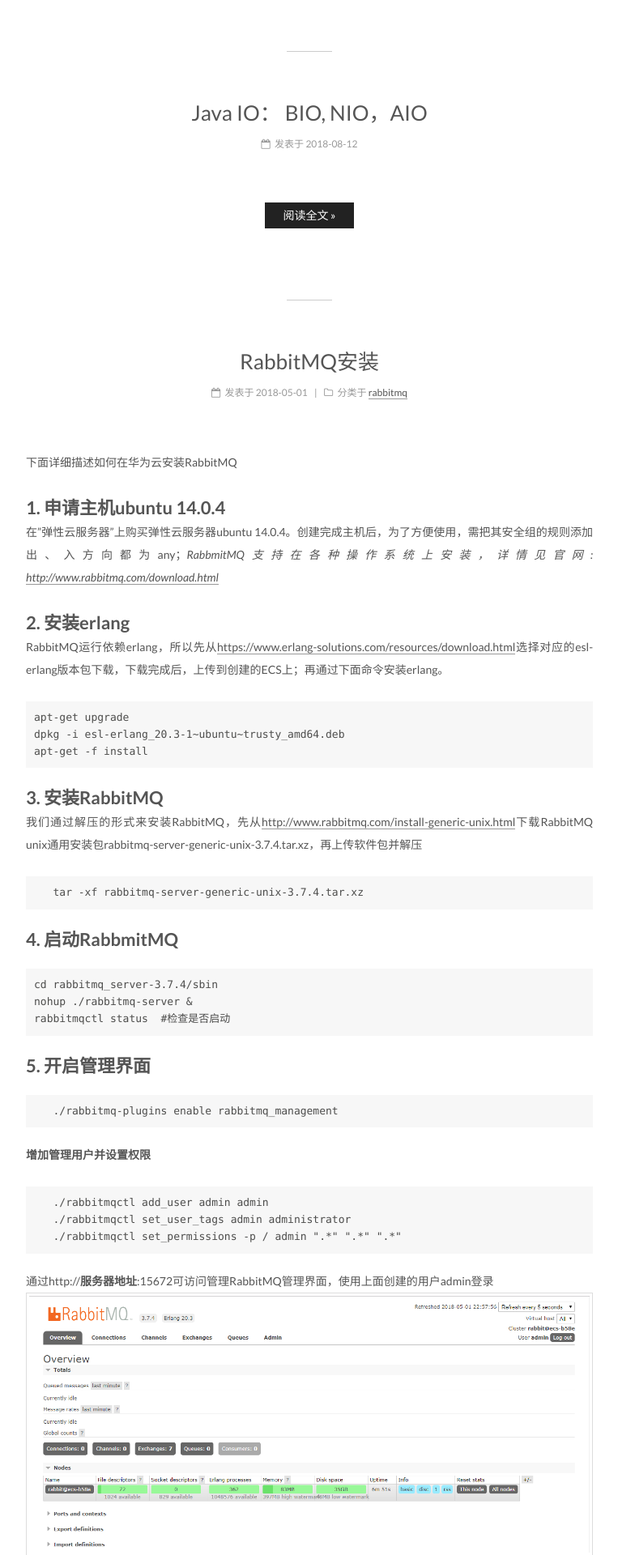
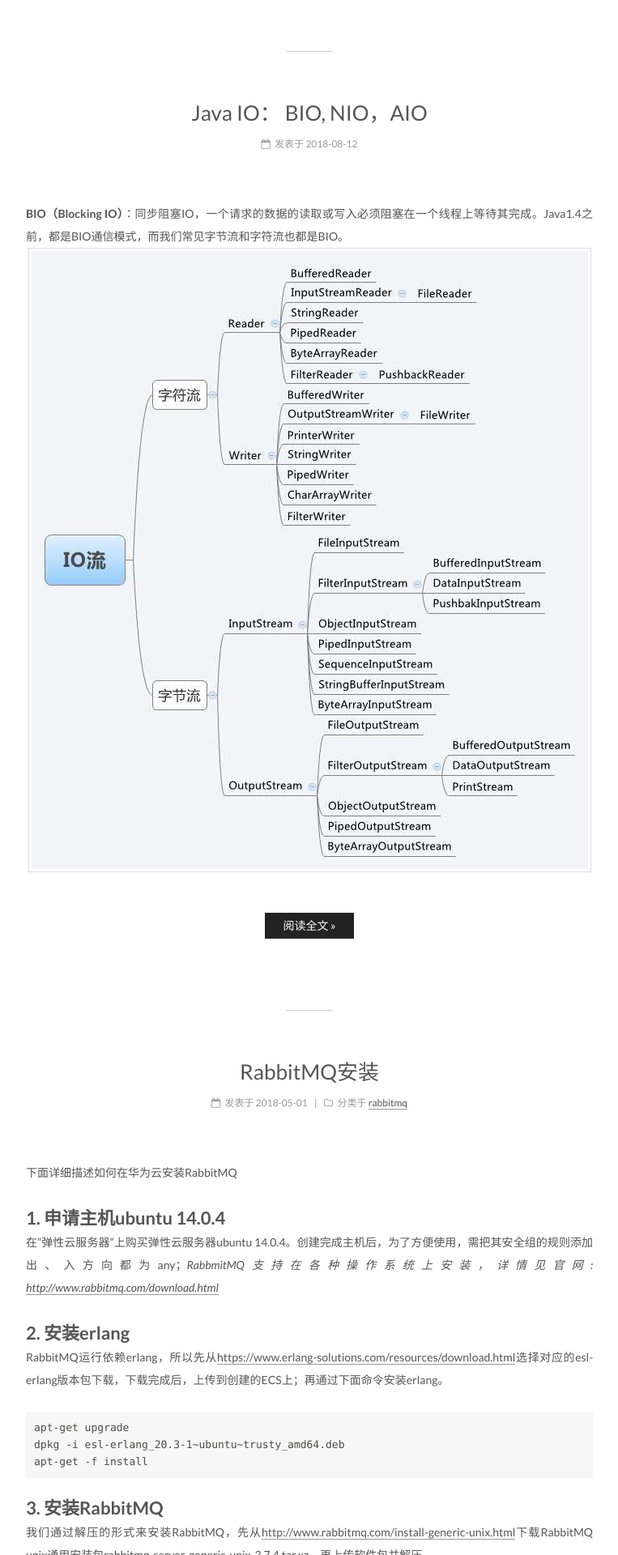
Before and after one commit to JianhuaGong/blog, a Jekyll site: the page built from index.html, in a window 1280 px wide. Shown: the part 1043-2963 px from the top of the page at 81% size, without its empty margins (258-1021 px from the left). Built offline with Jekyll 4.4.1, drawn with Linux system fonts in a browser that asks for light colours; the list of posts is cut into pages by our own code.

Commit message:
修改文件: _posts/2018-08-12-io_handle_comparision.md

```diff
--- a/_posts/2018-08-12-io_handle_comparision.md
+++ b/_posts/2018-08-12-io_handle_comparision.md
@@ -3,3 +3,10 @@ title: Java IO： BIO, NIO，AIO
 tags: netty, bio, nio
 grammar_cjkRuby: true
 ---
+
+**BIO（Blocking IO）**：同步阻塞IO，一个请求的数据的读取或写入必须阻塞在一个线程上等待其完成。Java1.4之前，都是BIO通信模式，而我们常见字节流和字符流也都是BIO。
+![enter description here](./images/iostream.jpg)
+
+
+
+在使用BIO进行网络通信时，首先server启动一个ServerSocket，然后client启动Socket来对服务端进行通信，默认情况下服务端需要建立一堆线程等待请求，而客户端发送请求后，先询问服务端是否有线程响应，如果没有则会一直等待或者遭到拒绝请求。
```
